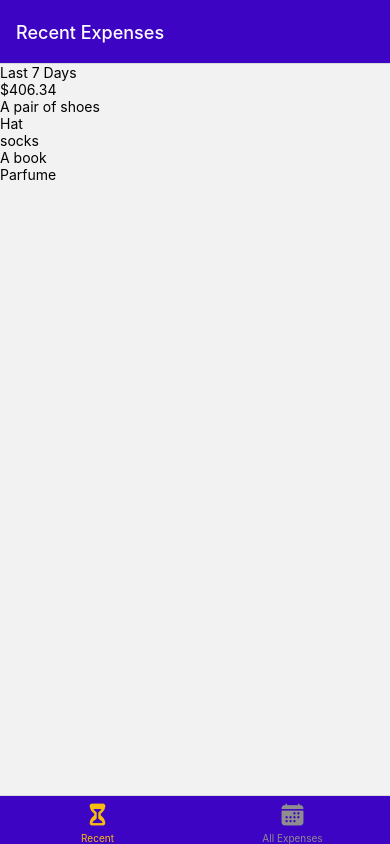
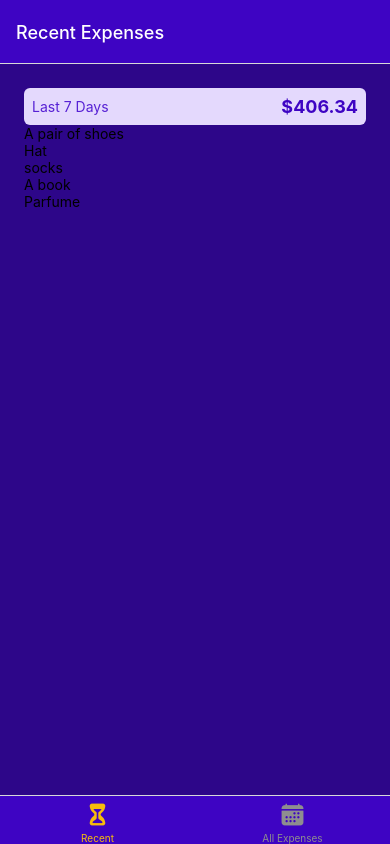
Before and after one commit to SetRedEyes/expense-tracker, a React Native app: screen / in a window 390 px wide. Built offline with nearby package versions, Linux system fonts and the light colour scheme.

Commit message:
Improving App Layout & Styling

```diff
--- a/App.tsx
+++ b/App.tsx
@@ -4,7 +4,7 @@ import { MainNavigatorContainer } from "./src/navigators/MainNavigatorContainer"
 export default function App() {
   return (
     <>
-      <StatusBar style='auto' />
+      <StatusBar style='light' />
       <MainNavigatorContainer />
     </>
   );
--- a/src/components/ExpensesOutput/ExpensesOutput.tsx
+++ b/src/components/ExpensesOutput/ExpensesOutput.tsx
@@ -1,7 +1,8 @@
-import { View } from "react-native";
+import { StyleSheet, View } from "react-native";
 import { ExpensesSummary } from "./ExpensesSummary";
 import { ExpensesList } from "./ExpensesList";
 import { IExpenses } from "../../types/Expenses";
+import { COLORS } from "../../constants/colors";
 
 const DUMMY_EXPENSES: IExpenses[] = [
   {
@@ -46,9 +47,17 @@ export const ExpensesOutput = ({
   expensesPeriod,
 }: ExpensesOutputProps) => {
   return (
-    <View>
+    <View style={styles.container}>
       <ExpensesSummary expenses={expenses} periodName={expensesPeriod} />
       <ExpensesList expenses={expenses} />
     </View>
   );
 };
+
+const styles = StyleSheet.create({
+  container: {
+    flex: 1,
+    padding: 24,
+    backgroundColor: COLORS.primary700,
+  },
+});
--- a/src/components/ExpensesOutput/ExpensesSummary.tsx
+++ b/src/components/ExpensesOutput/ExpensesSummary.tsx
@@ -1,6 +1,7 @@
 import { useMemo } from "react";
-import { Text, View } from "react-native";
+import { StyleSheet, Text, View } from "react-native";
 import { IExpenses } from "../../types/Expenses";
+import { COLORS } from "../../constants/colors";
 
 interface ExpensesSummaryProps {
   expenses: IExpenses[];
@@ -15,12 +16,32 @@ export const ExpensesSummary = ({
     return expenses
       .reduce((sum: number, expense) => sum + expense.amount, 0)
       .toFixed(2);
-  }, []);
+  }, [expenses]);
 
   return (
-    <View>
-      <Text>{periodName}</Text>
-      <Text>${expensesSum}</Text>
+    <View style={styles.container}>
+      <Text style={styles.period}>{periodName}</Text>
+      <Text style={styles.sum}>${expensesSum}</Text>
     </View>
   );
 };
+
+const styles = StyleSheet.create({
+  container: {
+    padding: 8,
+    backgroundColor: COLORS.primary50,
+    borderRadius: 6,
+    flexDirection: "row",
+    justifyContent: "space-between",
+    alignItems: "center",
+  },
+  period: {
+    fontSize: 14,
+    color: COLORS.primary400,
+  },
+  sum: {
+    fontSize: 18,
+    fontWeight: "bold",
+    color: COLORS.primary500,
+  },
+});
```
Also changed, not shown: src/components/ExpensesOutput/ExpensesList.tsx (line endings or trailing spaces).
